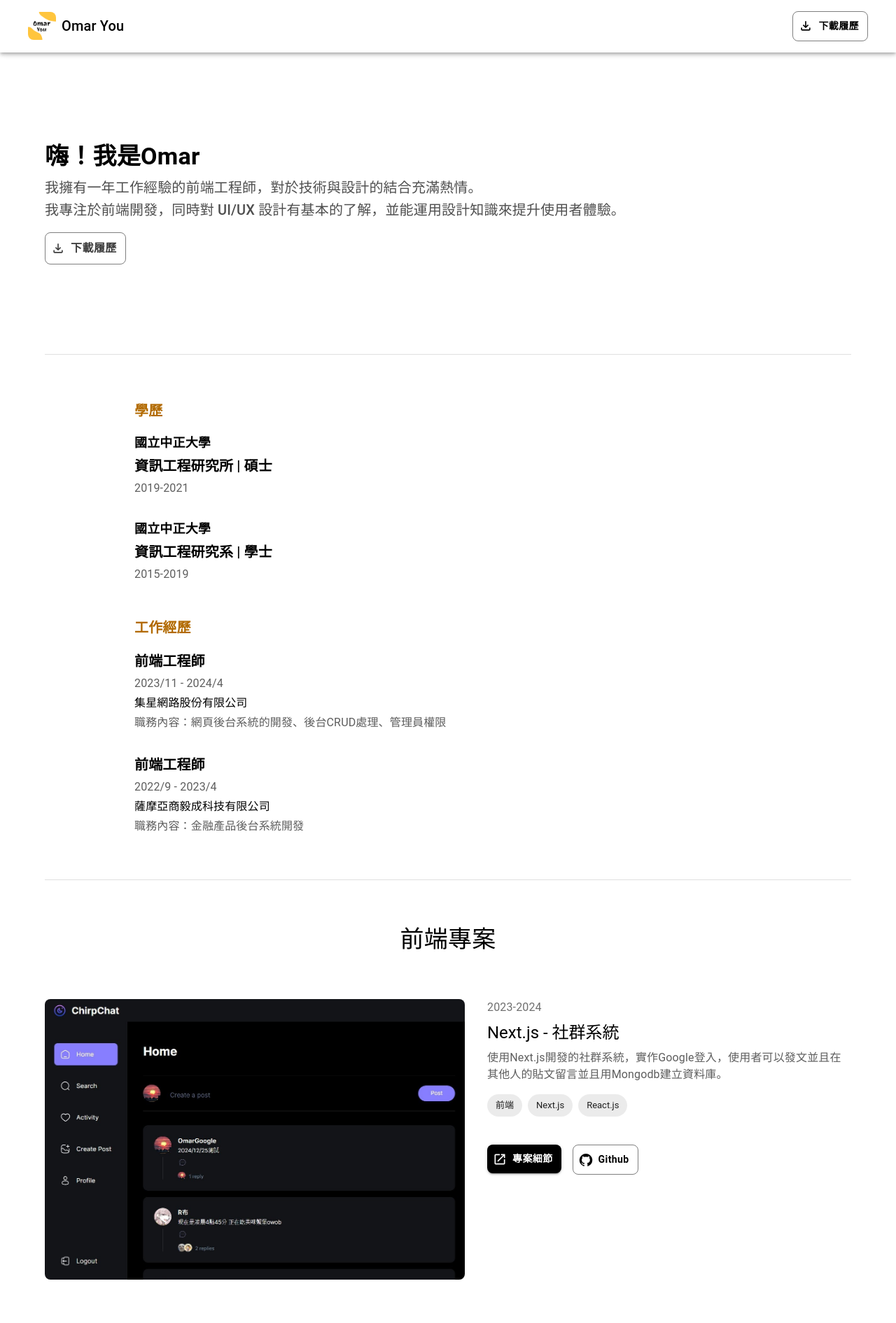
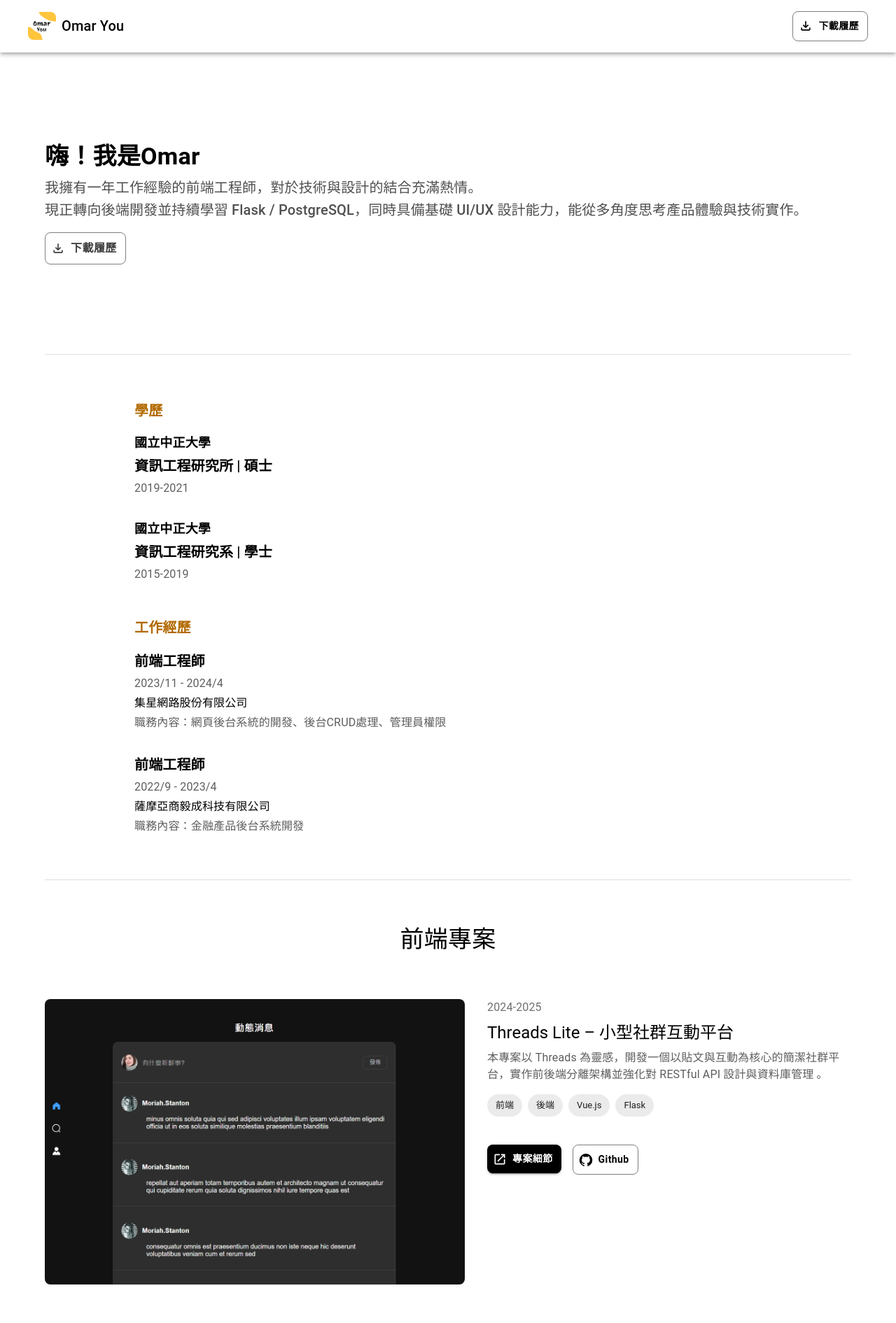
Before and after one commit to omar2245/portfolio, a Next.js app: page /portfolio in a window 1280 px wide. Shown: the top 1891 px of the page at 70% size. Built offline with nearby package versions, Linux system fonts and the light colour scheme.

Commit message:
作品及更新

```diff
--- a/src/app/portfolio/page.js
+++ b/src/app/portfolio/page.js
@@ -18,8 +18,8 @@ const Home = () => {
         <Typography variant="h6" color="#4F4F4F">
           我擁有一年工作經驗的前端工程師，對於技術與設計的結合充滿熱情。
           <br />
-          我專注於前端開發，同時對 UI/UX
-          設計有基本的了解，並能運用設計知識來提升使用者體驗。
+          現正轉向後端開發並持續學習 Flask / PostgreSQL，同時具備基礎 UI/UX
+          設計能力，能從多角度思考產品體驗與技術實作。
         </Typography>
 
         <Stack pt={1}>
@@ -120,26 +120,26 @@ const Home = () => {
           </Typography>
 
           <ProjectCard
+            time={"2024-2025"}
+            imgSrc={"/asset/t.png"}
+            title={"Threads Lite – 小型社群互動平台"}
+            content={
+              "本專案以 Threads 為靈感，開發一個以貼文與互動為核心的簡潔社群平台，實作前後端分離架構並強化對 RESTful API 設計與資料庫管理 。"
+            }
+            tags={["前端", "後端", "Vue.js", "Flask"]}
+            link="http://104.155.218.95/home"
+            githubLink="https://github.com/omar2245/social-media"
+          />
+          <ProjectCard
             time={"2023-2024"}
             imgSrc={"/asset/threads.jpeg"}
             title={"Next.js - 社群系統"}
             content={
               "使用Next.js開發的社群系統，實作Google登入，使用者可以發文並且在其他人的貼文留言並且用Mongodb建立資料庫。"
             }
-            tags={["前端", "Next.js", "React.js"]}
+            tags={["前端", "Next.js"]}
             link="https://chirpchat-p8idegidq-omar2245.vercel.app/"
             githubLink="https://github.com/omar2245/ChirpChat"
-          />
-          <ProjectCard
-            time={"2024"}
-            imgSrc={"/asset/t.png"}
-            title={"Vue.js - 類Threads"}
-            content={
-              "使用Vue3 + VITE開發，主要是模仿Threads的方式切版，並且使用JSONPlaceholder提供的免費API做串接。"
-            }
-            tags={["前端", "Vue.js"]}
-            link="https://flourishing-creponne-b7a1dc.netlify.app/home"
-            githubLink="https://github.com/omar2245/social-media"
           />
           <ProjectCard
             time={"2022-2023"}
```
